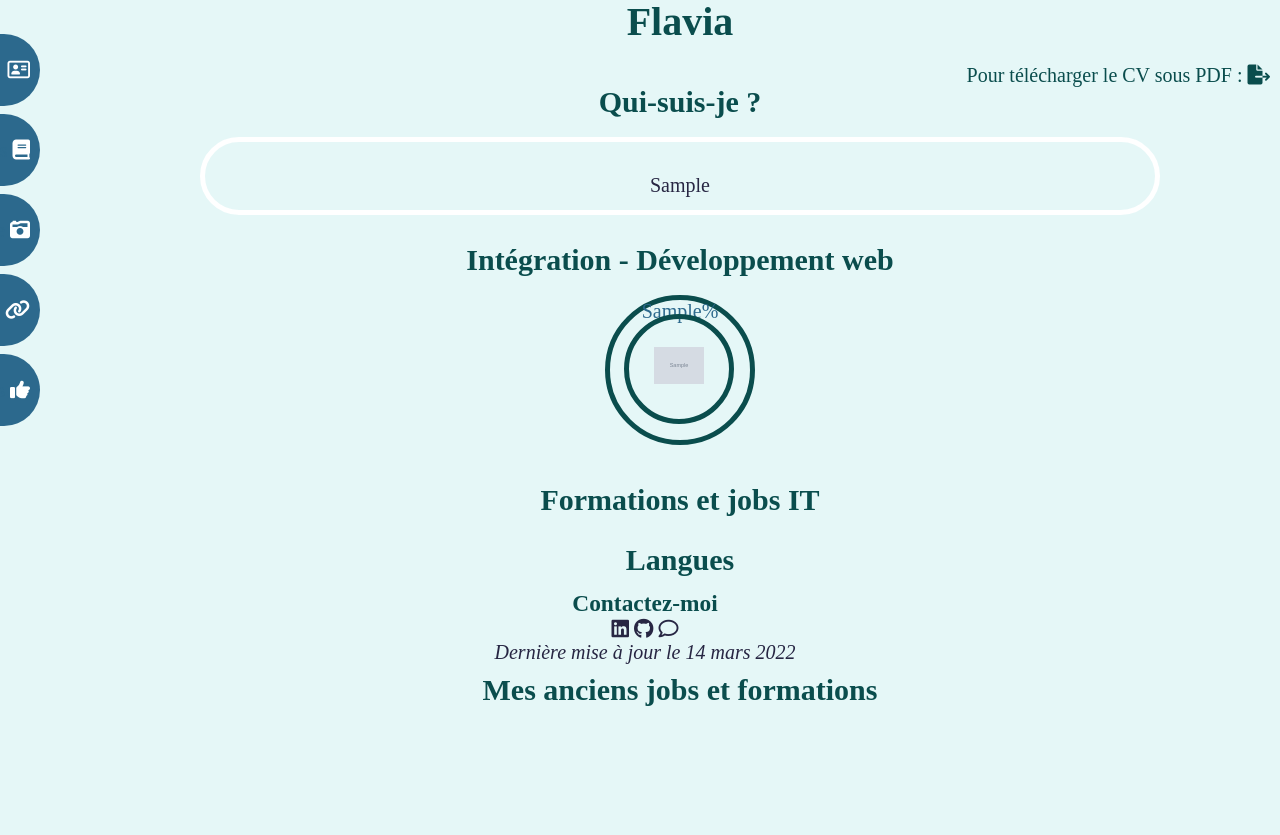
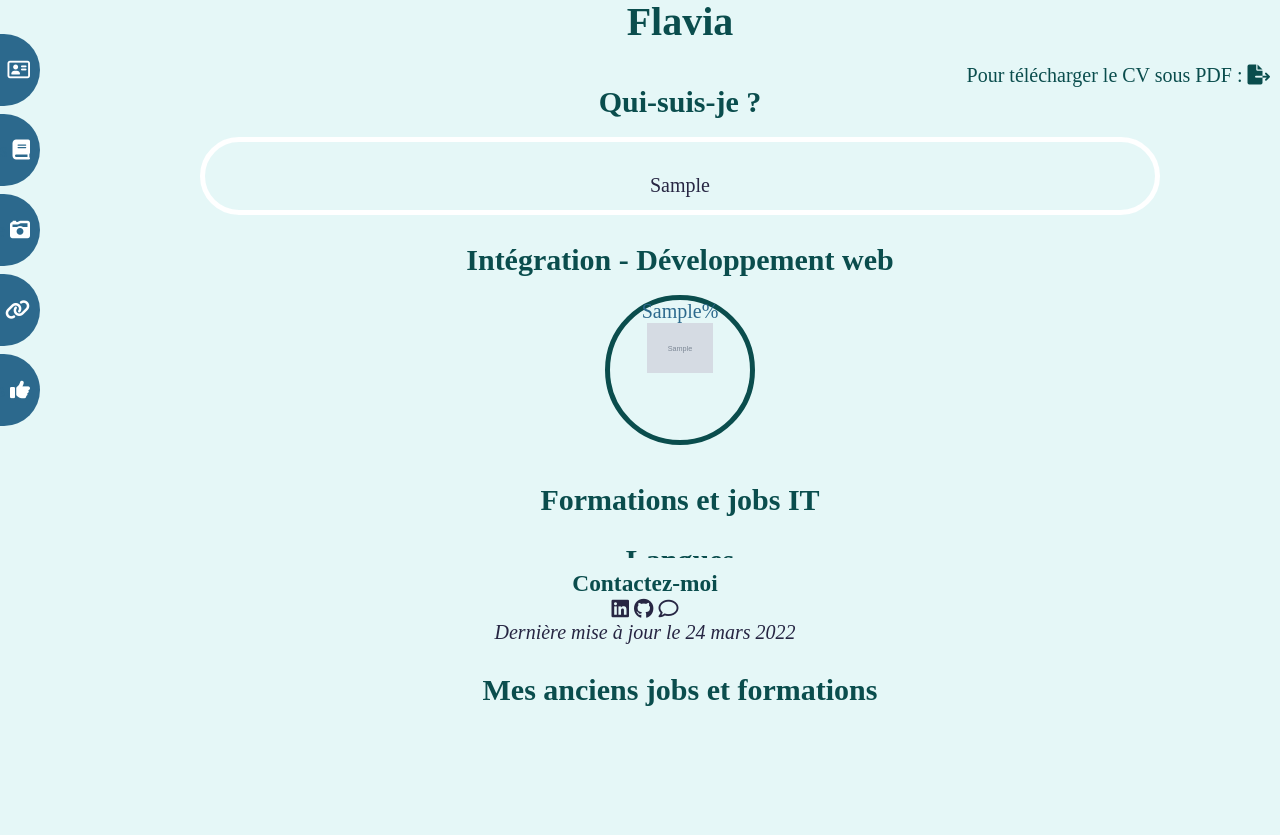
Before and after one commit to FlavF/Portfolio, a PHP site: page /index.php?page=about in a window 1280 px wide. Shown: the part 126-961 px from the top of the page. Run offline with PHP 8.4, Linux system fonts and the light colour scheme; tables that the repository leaves empty or names only in its code hold one stand-in row (values such as "Sample post"); grey boxes marked "Sample" are stand-in pictures.

Commit message:
24 mars 2022
- mise à jour des bulles
- cv back end

```diff
--- a/Assets/css/main.css
+++ b/Assets/css/main.css
@@ -413,7 +413,7 @@ main{
 }
 
 .menus a{
-text-decoration: none;
+	text-decoration: none;
 }
 
 /* ::::::::::: NAV :::::::::: */
@@ -512,7 +512,7 @@ text-decoration: none;
 footer {
 	position: fixed;
 	display: block;
-	padding : 1rem 0 1rem 1rem;
+	padding : 1rem 0 3rem 1rem;
 	text-align: center;
 	color:var(--text-color);
 	background-color: var(--main-background-color);
@@ -772,11 +772,21 @@ footer .far {
 	text-align: center;
 	color:var(---container-border);
 	margin-bottom: 1rem;
+	display: flex;
+	flex-direction: column;
+	align-items: center;
+}
+
+
+.circular-sb>img{
+	height: 3rem;
+	width: auto;
 }
 
 /* Todo: mettre les % correctements */
 .circular-sb:hover{
 	color:var(--text-hover-color);
+	background-color: var(--hover-background-color);
 	transition: 2s all;
 }
 
@@ -805,33 +815,8 @@ footer .far {
 } */
 
 
-/* small bubble */
-.circle {
-	width: 10rem;
-	height: 10rem;
-	top: 1.4rem;
-	left: 1.4rem;
-	position: absolute;
-	box-sizing: content-box;
-	border: 0.5rem solid var(--container-border);
-	border-radius: 50%;
 
-}
 
-.circle:hover {
-	background-color: var(--hover-background-color);
-	transition: 1s all;
-	color : var(--second-color);
-}
-
-.circle .small-language{
-	width:4rem;
-	height: auto;
-}
-
-div.circular-sb > div > img {
-	padding-top: 0.2rem;
-}
 
 
 /* *****************************************************************
@@ -1180,6 +1165,10 @@ div.circular-sb > div > img {
 		animation: typing 4s steps(38) 1s 1 normal both, blink 1s steps(1) infinite;
 	}
 
+	.menus p {
+		padding-bottom: 1rem;
+	}
+
 	@keyframes blink{
 		50%{
 			border-color: transparent;
@@ -1268,19 +1257,6 @@ div.circular-sb > div > img {
 		height: 15rem;
 	}
 
-	/* small bubble */
-	.circle {
-		scale: (2);
-	}
-
-	.circle .small-language{
-		width:5rem;
-	}
-
-	div.circular-sb > div > img {
-		padding-top: 2.8rem;
-	}
-
 	/**** Languages ****/
 
 	.languages{
--- a/Views/about.phtml
+++ b/Views/about.phtml
@@ -2,7 +2,7 @@
     <h1 id="#about">Flavia</h1>
 
     <!-- Button to download the CV -->
-<a href="Assets/img/CV - FONTAINE Flavia - Developpeuse Full Stack Junior 2022.pdf" download rel="noopener noreferrer" target="_blank" class="download-cv">
+    <a href="Assets/img/CV - FONTAINE Flavia - Developpeuse Back End 2022.pdf" download rel="noopener noreferrer" target="_blank" class="download-cv">
         Pour télécharger le CV sous PDF :
         <i class="fas fa-file-export"></i>
     </a>
@@ -12,13 +12,13 @@ Pour télécharger le CV sous PDF :
         <h2>Qui-suis-je ?</h2>
         <div>
             <ul class="tags">
-                <?php foreach($cloud as $tag): ?>
+                <?php foreach ($cloud as $tag) : ?>
                     <li class="tag">
-                    <a class="tag__link" href="https://pixabay.com/fr/images/search/<?=htmlspecialchars($tag['tag'])?>/" target="_blank">
-                        <?=htmlspecialchars($tag['tag'])?>
+                        <a class="tag__link" href="https://pixabay.com/fr/images/search/<?= htmlspecialchars($tag['tag']) ?>/" target="_blank">
+                            <?= htmlspecialchars($tag['tag']) ?>
                         </a>
                     </li>
-                <?php endforeach;?>
+                <?php endforeach; ?>
             </ul>
         </div>
     </article>
@@ -27,15 +27,12 @@ Pour télécharger le CV sous PDF :
     <article>
         <h2>Intégration - Développement web</h2>
         <div class="languages-it">
-            <?php foreach($aboutPictures as $picture): ?>
-            <div class="circular-sb <?=htmlspecialchars($picture['percentage']) ?>">
-                <span><?=htmlspecialchars($picture['percentage']) ?>%</span>
-                <div class="circle">
-                    <img class="small-language" src="<?=htmlspecialchars( $picture['src']) ?>"
-                        alt="<?=htmlspecialchars($picture['alt']) ?>">
+            <?php foreach ($aboutPictures as $picture) : ?>
+                <div class="circular-sb <?= htmlspecialchars($picture['percentage']) ?>">
+                    <span><?= htmlspecialchars($picture['percentage']) ?>%</span>
+                    <span><img class="small-language" src="<?= htmlspecialchars($picture['src']) ?>" alt="<?= htmlspecialchars($picture['alt']) ?>"></span>
                 </div>
-            </div>
-            <?php endforeach;?>
+            <?php endforeach; ?>
         </div>
     </article>
 
@@ -44,39 +41,39 @@ Pour télécharger le CV sous PDF :
     <article>
         <h2>Formations et jobs IT</h2>
         <div class="timeline">
-            <?php foreach($aboutIt as $it): ?>
+            <?php foreach ($aboutIt as $it) : ?>
 
-            <?php if($it['type'] === "job" ) : ?>
+                <?php if ($it['type'] === "job") : ?>
                     <div class="container-about right">
                         <div class="content">
-                    <?php if($it['start_date'] === $it['end_date'] ) : ?>
-                    <h2><?=htmlspecialchars($it['start_date']) ?></h2>
-                    <?php else: ?>
-                    <h2><?=htmlspecialchars($it['start_date']) ?> - <?=htmlspecialchars($it['end_date'] ) ?></h2>
+                            <?php if ($it['start_date'] === $it['end_date']) : ?>
+                                <h2><?= htmlspecialchars($it['start_date']) ?></h2>
+                            <?php else : ?>
+                                <h2><?= htmlspecialchars($it['start_date']) ?> - <?= htmlspecialchars($it['end_date']) ?></h2>
                             <?php endif; ?>
-                    <h3><?=htmlspecialchars($it['name']) ?></h3>
-                    <h4><?=htmlspecialchars($it['location']) ?></h4>
-                    <p><?=htmlspecialchars($it['description']) ?></p>
+                            <h3><?= htmlspecialchars($it['name']) ?></h3>
+                            <h4><?= htmlspecialchars($it['location']) ?></h4>
+                            <p><?= htmlspecialchars($it['description']) ?></p>
                         </div>
                     </div>
                 <?php endif; ?>
 
-            <?php if($it['type'] === "formation" ) : ?>
+                <?php if ($it['type'] === "formation") : ?>
                     <div class="container-about left">
                         <div class="content">
-                    <?php if($it['start_date'] === $it['end_date'] ) : ?>
-                    <h2><?=htmlspecialchars($it['start_date']) ?></h2>
-                    <?php else: ?>
-                    <h2><?=htmlspecialchars($it['start_date']) ?> - <?=htmlspecialchars($it['end_date'] ) ?></h2>
+                            <?php if ($it['start_date'] === $it['end_date']) : ?>
+                                <h2><?= htmlspecialchars($it['start_date']) ?></h2>
+                            <?php else : ?>
+                                <h2><?= htmlspecialchars($it['start_date']) ?> - <?= htmlspecialchars($it['end_date']) ?></h2>
                             <?php endif; ?>
-                    <h3><?=htmlspecialchars($it['name']) ?></h3>
-                    <h4><?=htmlspecialchars($it['location']) ?></h4>
-                    <p><?=htmlspecialchars($it['description']) ?></p>
+                            <h3><?= htmlspecialchars($it['name']) ?></h3>
+                            <h4><?= htmlspecialchars($it['location']) ?></h4>
+                            <p><?= htmlspecialchars($it['description']) ?></p>
                         </div>
                     </div>
                 <?php endif; ?>
 
-            <?php endforeach;?>
+            <?php endforeach; ?>
         </div>
     </article>
 
@@ -84,9 +81,9 @@ Pour télécharger le CV sous PDF :
     <article>
         <h2>Langues</h2>
         <div class="languages">
-            <?php foreach($aboutLanguages as $language): ?>
-            <p><img class="small-language" src="<?=htmlspecialchars($language['src']) ?>" alt="<?=htmlspecialchars($language['alt']) ?>"> <span> : <?=htmlspecialchars($language['level']) ?></span></p>
-            <?php endforeach;?>
+            <?php foreach ($aboutLanguages as $language) : ?>
+                <p><img class="small-language" src="<?= htmlspecialchars($language['src']) ?>" alt="<?= htmlspecialchars($language['alt']) ?>"> <span> : <?= htmlspecialchars($language['level']) ?></span></p>
+            <?php endforeach; ?>
         </div>
     </article>
 
@@ -95,39 +92,39 @@ Pour télécharger le CV sous PDF :
         <h2>Mes anciens jobs et formations</h2>
 
         <div class="timeline">
-            <?php foreach($aboutOld as $old): ?>
+            <?php foreach ($aboutOld as $old) : ?>
 
-            <?php if($old['type'] === "job" ) : ?>
+                <?php if ($old['type'] === "job") : ?>
                     <div class="container-about right">
                         <div class="content">
-                    <?php if($old['start_date'] === $old['end_date'] ) : ?>
-                    <h2><?=htmlspecialchars($old['start_date']) ?></h2>
-                    <?php else: ?>
-                    <h2><?=htmlspecialchars($old['start_date']) ?> - <?=htmlspecialchars($old['end_date'] ) ?></h2>
+                            <?php if ($old['start_date'] === $old['end_date']) : ?>
+                                <h2><?= htmlspecialchars($old['start_date']) ?></h2>
+                            <?php else : ?>
+                                <h2><?= htmlspecialchars($old['start_date']) ?> - <?= htmlspecialchars($old['end_date']) ?></h2>
                             <?php endif; ?>
-                    <h3><?=htmlspecialchars($old['name']) ?></h3>
-                    <h4><?=htmlspecialchars($old['location']) ?></h4>
-                    <p><?=htmlspecialchars($old['description']) ?></p>
+                            <h3><?= htmlspecialchars($old['name']) ?></h3>
+                            <h4><?= htmlspecialchars($old['location']) ?></h4>
+                            <p><?= htmlspecialchars($old['description']) ?></p>
                         </div>
                     </div>
                 <?php endif; ?>
 
-            <?php if($old['type'] === "formation" ) : ?>
+                <?php if ($old['type'] === "formation") : ?>
                     <div class="container-about left">
                         <div class="content">
-                    <?php if($old['start_date'] === $old['end_date'] ) : ?>
-                    <h2><?=htmlspecialchars($old['start_date']) ?></h2>
-                    <?php else: ?>
-                    <h2><?=htmlspecialchars($old['start_date']) ?> - <?=htmlspecialchars($old['end_date'] ) ?></h2>
+                            <?php if ($old['start_date'] === $old['end_date']) : ?>
+                                <h2><?= htmlspecialchars($old['start_date']) ?></h2>
+                            <?php else : ?>
+                                <h2><?= htmlspecialchars($old['start_date']) ?> - <?= htmlspecialchars($old['end_date']) ?></h2>
                             <?php endif; ?>
-                    <h3><?=htmlspecialchars($old['name']) ?></h3>
-                    <h4><?=htmlspecialchars($old['location']) ?></h4>
-                    <p><?=htmlspecialchars($old['description']) ?></p>
+                            <h3><?= htmlspecialchars($old['name']) ?></h3>
+                            <h4><?= htmlspecialchars($old['location']) ?></h4>
+                            <p><?= htmlspecialchars($old['description']) ?></p>
                         </div>
                     </div>
                 <?php endif; ?>
 
-            <?php endforeach;?>
+            <?php endforeach; ?>
         </div>
     </article>
 </section>
--- a/Views/footer.phtml
+++ b/Views/footer.phtml
@@ -18,7 +18,7 @@
             </a>
         </span>
         <div>
-            <em>Dernière mise à jour le 14 mars 2022</em>
+            <em>Dernière mise à jour le 24 mars 2022</em>
         </div>
     </div>
 </section>
--- a/Views/home.phtml
+++ b/Views/home.phtml
@@ -1,9 +1,9 @@
 <div class="home">
     <div class="welcome">
     <p>Bienvenue</p>
-    <p>Je m'appelle Flavia et ceci est mon portfolio</p>
+    <p>Je m'appelle Flavia et ceci est mon portfolio.</p>
     <p>Je suis :</p>
-    <p>Développeuse Web Full Stack / Développeuse Back-end</p>
+    <p>Développeuse Back-end Symfony/Node.js</p>
       <img class="left-arrow" src="Assets/img/left.png" alt="left arrow">
 </div>
 <div class="menus">
```
Also changed, not shown: 5 other files. Lines whose indentation alone changed are shown as unchanged.
